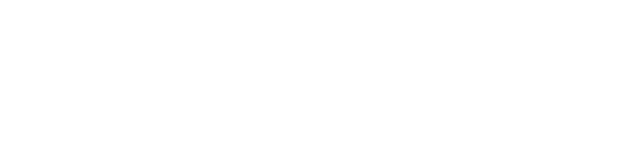
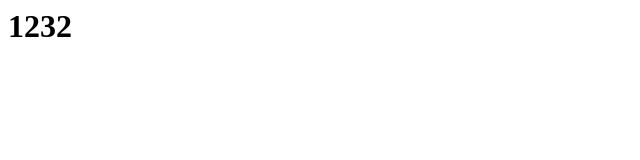
Before and after one commit to atlantissupp/simpleDICK, a plain HTML site: page index.html in a window 1280 px wide. Shown: the whole page, without its empty margins (0-640 px from the left). Drawn offline with Linux system fonts and the light colour scheme.

Commit message:
Update index.html

```diff
--- a/index.html
+++ b/index.html
@@ -1 +1 @@
-<h1 id="port"></h1>
+<h1 id="port">1232</h1>
```
